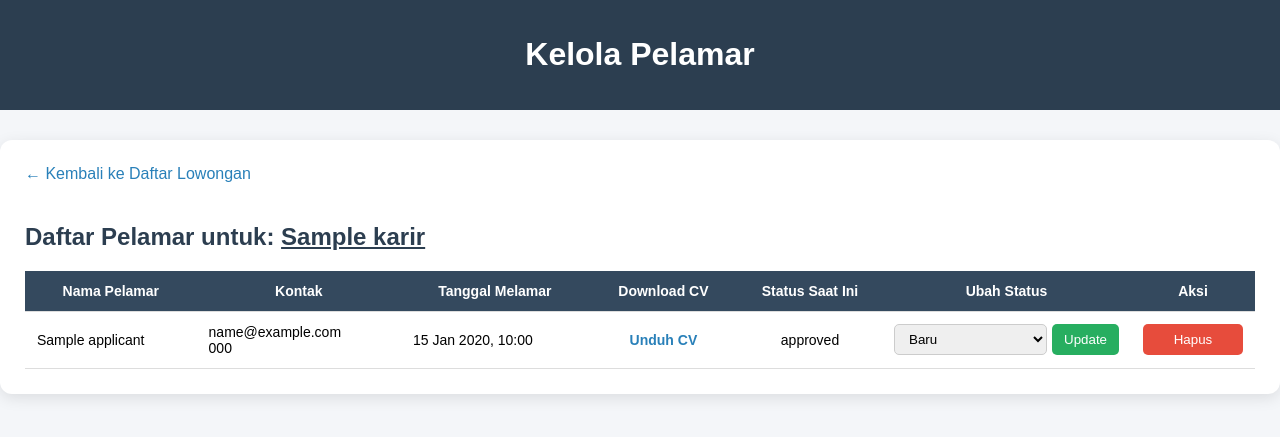
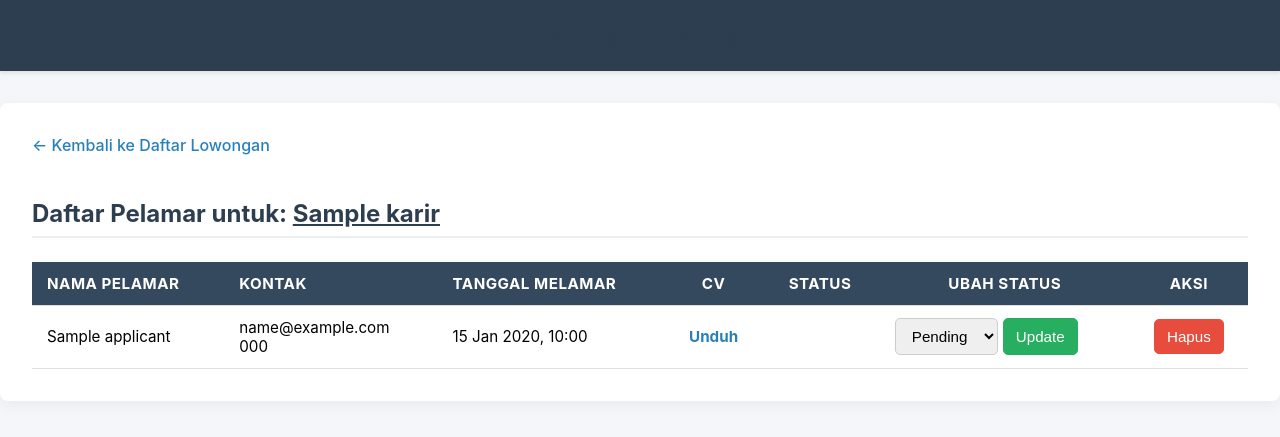
Before and after one commit to endrianta/ISMA, a PHP site: page /ISMA/admin/pelamar.php?karir_id=1 in a window 1280 px wide. Shown: the top 437 px of the page. Run offline with PHP 8.4, Linux system fonts and the light colour scheme; the visitor is signed in with stand-in values (Sample User, id 1); tables that the repository leaves empty or names only in its code hold one stand-in row (values such as "Sample post").

Commit message:
update file terbarux

```diff
--- a/admin/admin.php
+++ b/admin/admin.php
@@ -110,6 +110,11 @@
         <h3>Total Sertifikat</h3>
         <p><?= mysqli_fetch_assoc(mysqli_query($conn, "SELECT COUNT(*) as total FROM sertifikat"))['total']; ?></p>
       </div>
+      <div class="card">
+        <h3>Total Pelamar</h3>
+        <p><?= mysqli_fetch_assoc(mysqli_query($conn, "SELECT COUNT(*) as total FROM applicants"))['total']; ?></p>
+      </div>
+
 
       <!-- Materi Pembelajaran (SPLIT CARD) -->
       <div class="card split">
--- a/admin/pelamar.php
+++ b/admin/pelamar.php
@@ -6,47 +6,60 @@
     exit();
 }
 
-if (!isset($_GET['karir_id'])) {
+$karir_id = filter_input(INPUT_GET, 'karir_id', FILTER_VALIDATE_INT);
+if (!$karir_id) {
     header("Location: karir.php");
     exit();
 }
 
-$karir_id = intval($_GET['karir_id']);
-
-// Ambil nama lowongan untuk judul
-$karir_result = mysqli_query($conn, "SELECT title FROM karir WHERE id=$karir_id");
-$karir_data = mysqli_fetch_assoc($karir_result);
+// Ambil nama lowongan untuk judul menggunakan prepared statement
+$stmt = $conn->prepare("SELECT title FROM karir WHERE id = ?");
+$stmt->bind_param("i", $karir_id);
+$stmt->execute();
+$result = $stmt->get_result();
+$karir_data = $result->fetch_assoc();
 $karir_title = $karir_data ? $karir_data['title'] : 'Lowongan Tidak Ditemukan';
+$stmt->close();
 
 // Handle perubahan status
 if ($_SERVER['REQUEST_METHOD'] == 'POST' && isset($_POST['update_status'])) {
-    $applicant_id = intval($_POST['applicant_id']);
-    $new_status = mysqli_real_escape_string($conn, $_POST['status']);
+    $applicant_id = filter_input(INPUT_POST, 'applicant_id', FILTER_VALIDATE_INT);
+    $new_status = $_POST['status'];
 
-    $update_sql = "UPDATE applicants SET status = '$new_status' WHERE id = $applicant_id";
-    mysqli_query($conn, $update_sql);
+    $stmt = $conn->prepare("UPDATE applicants SET status = ? WHERE id = ?");
+    $stmt->bind_param("si", $new_status, $applicant_id);
+    $stmt->execute();
+    $stmt->close();
+
     header("Location: pelamar.php?karir_id=$karir_id");
     exit();
 }
 
 // Handle penghapusan pelamar
 if ($_SERVER['REQUEST_METHOD'] == 'POST' && isset($_POST['delete_applicant'])) {
-    $applicant_id_to_delete = intval($_POST['applicant_id']);
+    $applicant_id_to_delete = filter_input(INPUT_POST, 'applicant_id', FILTER_VALIDATE_INT);
 
     // 1. Ambil path CV sebelum menghapus data dari database
-    $cv_query = mysqli_query($conn, "SELECT cv_path FROM applicants WHERE id = $applicant_id_to_delete");
-    if ($cv_data = mysqli_fetch_assoc($cv_query)) {
-        $cv_file_path = '../' . $cv_data['cv_path'];
+    $stmt = $conn->prepare("SELECT cv_path FROM applicants WHERE id = ?");
+    $stmt->bind_param("i", $applicant_id_to_delete);
+    $stmt->execute();
+    $result = $stmt->get_result();
+    if ($cv_data = $result->fetch_assoc()) {
+        // Path yang benar adalah di dalam folder uploads/cv/ dari direktori admin
+        $cv_file_path = __DIR__ . '/uploads/cv/' . $cv_data['cv_path'];
 
         // 2. Hapus file CV jika ada
         if (file_exists($cv_file_path)) {
             unlink($cv_file_path);
         }
     }
+    $stmt->close();
 
     // 3. Hapus data dari database
-    $delete_sql = "DELETE FROM applicants WHERE id = $applicant_id_to_delete";
-    mysqli_query($conn, $delete_sql);
+    $stmt = $conn->prepare("DELETE FROM applicants WHERE id = ?");
+    $stmt->bind_param("i", $applicant_id_to_delete);
+    $stmt->execute();
+    $stmt->close();
 
     header("Location: pelamar.php?karir_id=$karir_id");
     exit();
@@ -60,33 +73,35 @@
   <title>Kelola Pelamar - <?php echo htmlspecialchars($karir_title); ?></title>
   <link rel="icon" type="image/png" href="../assets/img/logo.png">
   <style>
-  body { font-family: Arial, sans-serif; background: #f4f6f9; margin: 0; padding: 0; }
-  header { background: #2c3e50; color: white; padding: 15px 30px; text-align: center; }
-  .container { max-width: 1300px; margin: 30px auto; background: white; padding: 25px; border-radius: 12px; box-shadow: 0 4px 15px rgba(0,0,0,0.1); }
-  h2 { margin-bottom: 20px; color: #2c3e50; }
-  .back-link { display: inline-block; margin-bottom: 20px; text-decoration: none; color: #2980b9; }
+  body { font-family: -apple-system, BlinkMacSystemFont, "Segoe UI", Roboto, "Helvetica Neue", Arial, sans-serif; background: #f4f6f9; margin: 0; padding: 0; }
+  header { background: #2c3e50; color: white; padding: 1rem; box-shadow: 0 2px 4px rgba(0,0,0,0.1); }
+  .container { max-width: 1400px; margin: 2rem auto; background: white; padding: 2rem; border-radius: 8px; box-shadow: 0 4px 15px rgba(0,0,0,0.05); }
+  h1, h2 { color: #2c3e50; }
+  h2 { margin-bottom: 1.5rem; border-bottom: 2px solid #ecf0f1; padding-bottom: 0.5rem; }
+  .back-link { display: inline-block; margin-bottom: 1.5rem; text-decoration: none; color: #2980b9; font-weight: 500; }
   .back-link:hover { text-decoration: underline; }
-  table { width: 100%; border-collapse: collapse; margin-top: 20px; font-size: 14px; }
-  table th, table td { padding: 12px; text-align: left; border-bottom: 1px solid #ddd; vertical-align: middle; }
-  table th { background: #34495e; color: white; text-align: center; }
+  table { width: 100%; border-collapse: collapse; font-size: 0.95em; }
+  table th, table td { padding: 12px 15px; text-align: left; border-bottom: 1px solid #e0e0e0; vertical-align: middle; }
+  table th { background: #34495e; color: white; text-transform: uppercase; letter-spacing: 0.5px; }
+  table tr:nth-child(even) { background: #f9f9f9; }
   table tr:hover { background: #f1f1f1; }
   .cv-link { text-decoration: none; color: #2980b9; font-weight: bold; }
   .cv-link:hover { text-decoration: underline; }
-  select { padding: 6px 10px; border-radius: 5px; border: 1px solid #ccc; }
-  .btn-update { background: #27ae60; color: white; border: none; padding: 6px 12px; border-radius: 5px; cursor: pointer; width: 100%; }
+  select, button { padding: 8px 12px; border-radius: 5px; border: 1px solid #ccc; font-size: 1em; }
+  .btn-update { background: #27ae60; color: white; border-color: #27ae60; cursor: pointer; }
   .btn-update:hover { background: #219150; }
-  .btn-delete { background: #e74c3c; color: white; border: none; padding: 8px 15px; border-radius: 5px; cursor: pointer; width: 100%; }
+  .btn-delete { background: #e74c3c; color: white; border-color: #e74c3c; cursor: pointer; }
   .btn-delete:hover { background: #c0392b; }
-  .status-text-Baru { color: #3498db; font-weight: bold; }
-  .status-text-Ditinjau { color: #f39c12; font-weight: bold; }
-  .status-text-Lolos { color: #27ae60; font-weight: bold; }
-  .status-text-Ditolak { color: #e74c3c; font-weight: bold; }
-  .status-text-Diterima { color: #9b59b6; font-weight: bold; }
+  .status-badge { padding: 4px 8px; border-radius: 12px; color: white; font-weight: 500; font-size: 0.8em; }
+  .status-Pending { background-color: #3498db; }
+  .status-Ditinjau { background-color: #f39c12; }
+  .status-Ditolak { background-color: #e74c3c; }
+  .status-Diterima { background-color: #9b59b6; }
   </style>
 </head>
 <body>
   <header>
-    <h1>Kelola Pelamar</h1>
+    <h1 style="margin:0; text-align: center;">Kelola Pelamar</h1>
   </header>
 
   <div class="container">
@@ -94,35 +109,39 @@
     <h2>Daftar Pelamar untuk: <u><?php echo htmlspecialchars($karir_title); ?></u></h2>
 
     <table>
+      <thead>
         <tr>
           <th>Nama Pelamar</th>
           <th>Kontak</th>
           <th>Tanggal Melamar</th>
-        <th>Download CV</th>
-        <th style="width: 120px;">Status Saat Ini</th>
-        <th style="width: 200px;">Ubah Status</th>
-        <th style="width: 100px;">Aksi</th>
+          <th style="text-align: center;">CV</th>
+          <th style="text-align: center;">Status</th>
+          <th style="width: 220px; text-align: center;">Ubah Status</th>
+          <th style="text-align: center;">Aksi</th>
         </tr>
+      </thead>
+      <tbody>
         <?php
-      $sql = "SELECT * FROM applicants WHERE karir_id = $karir_id ORDER BY apply_date DESC";
-      $result = mysqli_query($conn, $sql);
+        $stmt = $conn->prepare("SELECT * FROM applicants WHERE karir_id = ? ORDER BY apply_date DESC");
+        $stmt->bind_param("i", $karir_id);
+        $stmt->execute();
+        $result = $stmt->get_result();
 
-      if (mysqli_num_rows($result) > 0) {
-          while($row = mysqli_fetch_assoc($result)){
-            $status_class = 'status-text-' . str_replace(' ', '-', $row['status']);
+        if ($result->num_rows > 0) {
+            while($row = $result->fetch_assoc()){
+              $status_class = 'status-' . str_replace(' ', '-', $row['status']);
               echo "<tr>
                 <td>".htmlspecialchars($row['name'])."</td>
                 <td>".htmlspecialchars($row['email'])."<br>".htmlspecialchars($row['phone'])."</td>
                 <td>".date('d M Y, H:i', strtotime($row['apply_date']))."</td>
-              <td style='text-align: center;'><a href='../".$row['cv_path']."' target='_blank' class='cv-link'>Unduh CV</a></td>
-              <td style='text-align: center;' class='$status_class'>".htmlspecialchars($row['status'])."</td>
+                <td style='text-align: center;'><a href='uploads/cv/".htmlspecialchars($row['cv_path'])."' target='_blank' class='cv-link'>Unduh</a></td>
+                <td style='text-align: center;'><span class='status-badge ".$status_class."' >".htmlspecialchars($row['status'])."</span></td>
                 <td>
-                <form action='' method='POST' style='display: flex; gap: 5px;'>
+                  <form action='pelamar.php?karir_id=$karir_id' method='POST' style='display: flex; gap: 5px;'>
                     <input type='hidden' name='applicant_id' value='".$row['id']."'>
                     <select name='status'>
-                    <option value='Baru' ".($row['status'] == 'Baru' ? 'selected' : '').">Baru</option>
+                      <option value='Pending' ".($row['status'] == 'Pending' ? 'selected' : '').">Pending</option>
                       <option value='Ditinjau' ".($row['status'] == 'Ditinjau' ? 'selected' : '').">Ditinjau</option>
-                    <option value='Lolos Seleksi Awal' ".($row['status'] == 'Lolos Seleksi Awal' ? 'selected' : '').">Lolos Seleksi Awal</option>
                       <option value='Ditolak' ".($row['status'] == 'Ditolak' ? 'selected' : '').">Ditolak</option>
                       <option value='Diterima' ".($row['status'] == 'Diterima' ? 'selected' : '').">Diterima</option>
                     </select>
@@ -130,7 +149,7 @@
                   </form>
                 </td>
                 <td style='text-align: center;'>
-                <form action='' method='POST' onsubmit=\"return confirm('Apakah Anda yakin ingin menghapus data pelamar ini? Tindakan ini tidak dapat diurungkan dan akan menghapus file CV yang terlampir.');\">
+                  <form action='pelamar.php?karir_id=$karir_id' method='POST' onsubmit=\"return confirm('Anda yakin ingin menghapus data pelamar ini? Tindakan ini akan menghapus file CV secara permanen.');\">
                     <input type='hidden' name='applicant_id' value='".$row['id']."'>
                     <button type='submit' name='delete_applicant' class='btn-delete'>Hapus</button>
                   </form>
@@ -140,7 +159,9 @@
         } else {
             echo "<tr><td colspan='7' style='text-align: center; padding: 20px;'>Belum ada pelamar untuk lowongan ini.</td></tr>";
         }
+        $stmt->close();
         ?>
+      </tbody>
     </table>
   </div>
 </body>
```
Also changed, not shown: detail_karir.php (+54 -2 lines), assets/img/karir/resource managemnt logo.png (deleted). Lines whose indentation alone changed are shown as unchanged.
